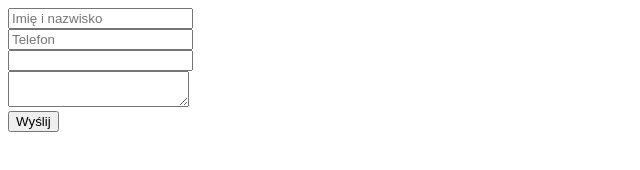
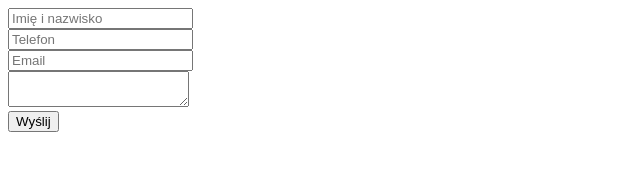
Before and after one commit to bartek1992/bartek1992.github.io, a plain HTML site: page kurs-warsztaty/html/formularz-html/index.html in a window 1280 px wide. Shown: the full height of the page, 0-640 px from the left. Drawn offline with Linux system fonts and the light colour scheme.

Commit message:
Nadanie pleaceholdera boxowi email

```diff
--- a/kurs-warsztaty/html/formularz-html/index.html
+++ b/kurs-warsztaty/html/formularz-html/index.html
@@ -10,7 +10,7 @@
     <form action="https://formspree.io/bartosztapala@gmail.com" method="POST">
         <input type="text" name="name" placeholder="Imię i nazwisko"><br>
         <input type="text" name="number" placeholder="Telefon"><br>
-        <input type="email" name="e-mail"><br>
+        <input type="email" name="e-mail" placeholder="Email"><br>
         <textarea name="message" maxlength="50"></textarea><br>
         <input type="submit" value="Wyślij">
       </form>
```
